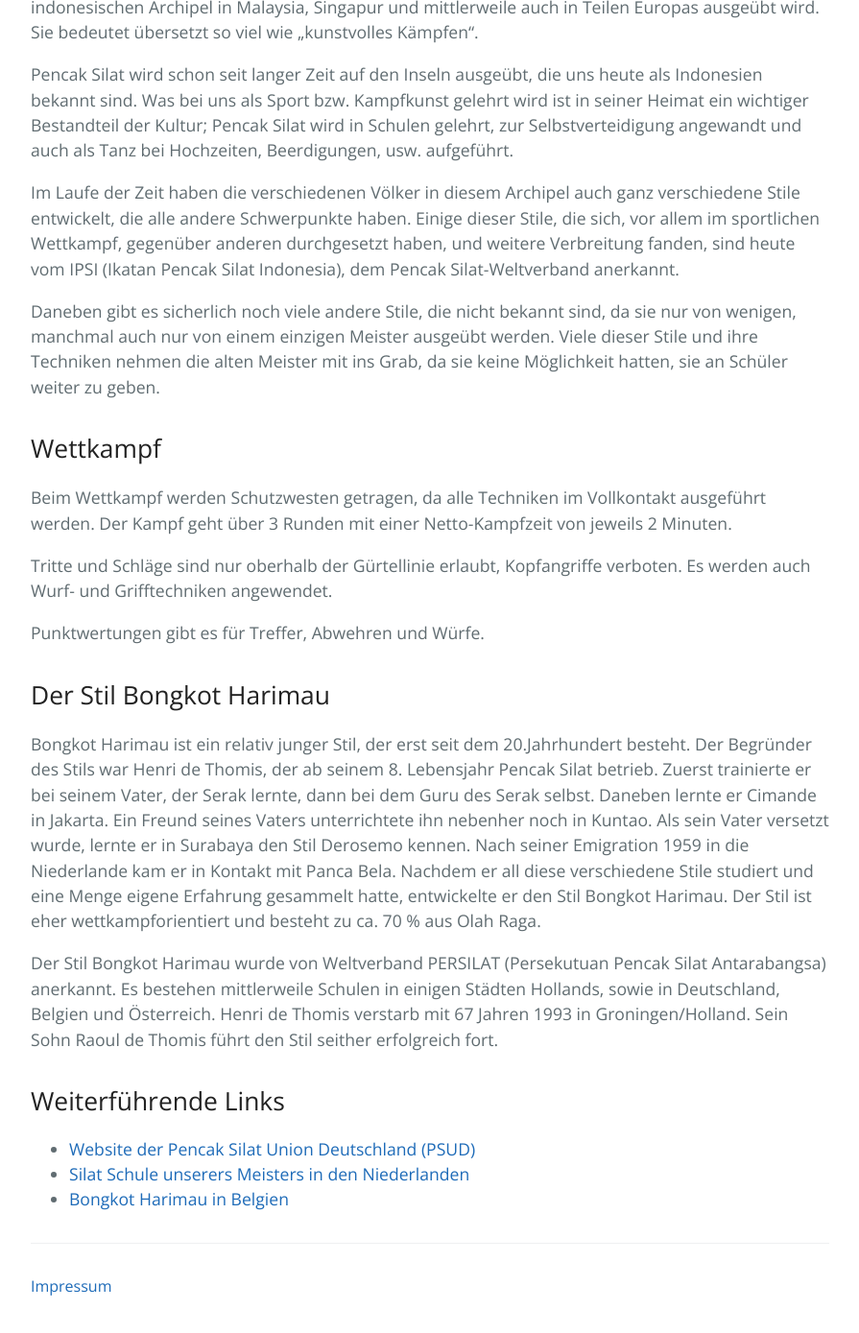
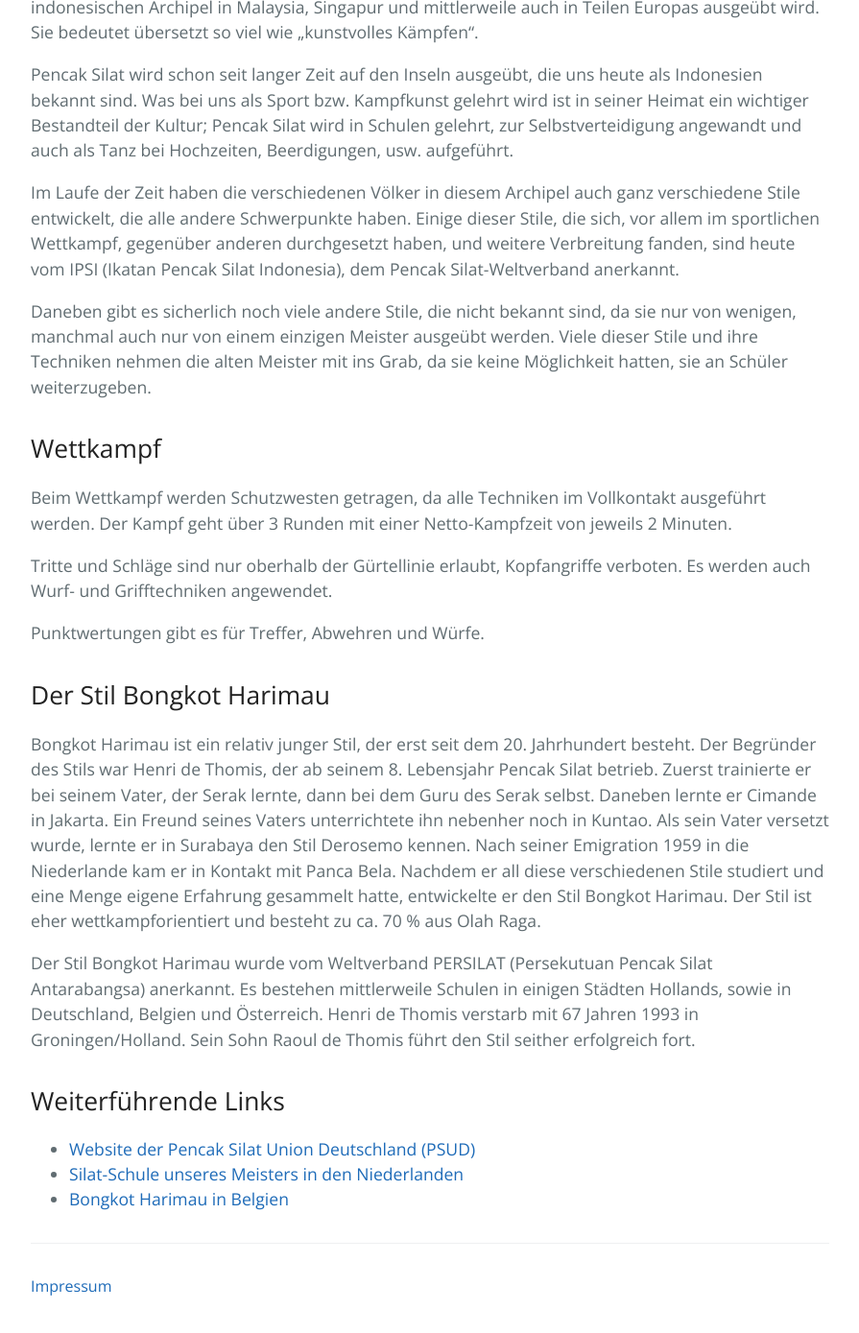
Before and after one commit to escapedcat/silat, a Jekyll site: the page built from _pages/pencak.md, in a window 1280 px wide and 1400 px high, scrolled down 1300 px. Shown: the top 1389 px of the window at 96% size, without its empty margins (192-1087 px from the left). Built offline with Jekyll 4.4.1, drawn with Linux system fonts in a browser that asks for light colours.

Commit message:
fix: correct typos on Pencak Silat and training pages
Co-Authored-By: Claude Opus 5 (1M context) <noreply@anthropic.com>

```diff
--- a/_pages/pencak.md
+++ b/_pages/pencak.md
@@ -27,7 +27,7 @@ Pencak Silat wird schon seit langer Zeit auf den Inseln ausgeübt, die uns heute
 
 Im Laufe der Zeit haben die verschiedenen Völker in diesem Archipel auch ganz verschiedene Stile entwickelt, die alle andere Schwerpunkte haben. Einige dieser Stile, die sich, vor allem im sportlichen Wettkampf, gegenüber anderen durchgesetzt haben, und weitere Verbreitung fanden, sind heute vom IPSI (Ikatan Pencak Silat Indonesia), dem Pencak Silat-Weltverband anerkannt.
 
-Daneben gibt es sicherlich noch viele andere Stile, die nicht bekannt sind, da sie nur von wenigen, manchmal auch nur von einem einzigen Meister ausgeübt werden. Viele dieser Stile und ihre Techniken nehmen die alten Meister mit ins Grab, da sie keine Möglichkeit hatten, sie an Schüler weiter zu geben.
+Daneben gibt es sicherlich noch viele andere Stile, die nicht bekannt sind, da sie nur von wenigen, manchmal auch nur von einem einzigen Meister ausgeübt werden. Viele dieser Stile und ihre Techniken nehmen die alten Meister mit ins Grab, da sie keine Möglichkeit hatten, sie an Schüler weiterzugeben.
 
 ## Wettkampf
 
@@ -39,14 +39,14 @@ Punktwertungen gibt es für Treffer, Abwehren und Würfe.
 
 ## Der Stil Bongkot Harimau
 
-Bongkot Harimau ist ein relativ junger Stil, der erst seit dem 20.Jahrhundert besteht. Der Begründer des Stils war Henri de Thomis, der ab seinem 8. Lebensjahr Pencak Silat betrieb. Zuerst trainierte er bei seinem Vater, der Serak lernte, dann bei dem Guru des Serak selbst. Daneben lernte er Cimande in Jakarta. Ein Freund seines Vaters unterrichtete ihn nebenher noch in Kuntao. Als sein Vater versetzt wurde, lernte er in Surabaya den Stil Derosemo kennen.
-Nach seiner Emigration 1959 in die Niederlande kam er in Kontakt mit Panca Bela. Nachdem er all diese verschiedene Stile studiert und eine Menge eigene Erfahrung gesammelt hatte, entwickelte er den Stil Bongkot Harimau. Der Stil ist eher wettkampforientiert und besteht zu ca. 70 % aus Olah Raga.
+Bongkot Harimau ist ein relativ junger Stil, der erst seit dem 20. Jahrhundert besteht. Der Begründer des Stils war Henri de Thomis, der ab seinem 8. Lebensjahr Pencak Silat betrieb. Zuerst trainierte er bei seinem Vater, der Serak lernte, dann bei dem Guru des Serak selbst. Daneben lernte er Cimande in Jakarta. Ein Freund seines Vaters unterrichtete ihn nebenher noch in Kuntao. Als sein Vater versetzt wurde, lernte er in Surabaya den Stil Derosemo kennen.
+Nach seiner Emigration 1959 in die Niederlande kam er in Kontakt mit Panca Bela. Nachdem er all diese verschiedenen Stile studiert und eine Menge eigene Erfahrung gesammelt hatte, entwickelte er den Stil Bongkot Harimau. Der Stil ist eher wettkampforientiert und besteht zu ca. 70 % aus Olah Raga.
 
-Der Stil Bongkot Harimau wurde von Weltverband PERSILAT (Persekutuan Pencak Silat Antarabangsa) anerkannt. Es bestehen mittlerweile Schulen in einigen Städten Hollands, sowie in Deutschland, Belgien und Österreich.
+Der Stil Bongkot Harimau wurde vom Weltverband PERSILAT (Persekutuan Pencak Silat Antarabangsa) anerkannt. Es bestehen mittlerweile Schulen in einigen Städten Hollands, sowie in Deutschland, Belgien und Österreich.
 Henri de Thomis verstarb mit 67 Jahren 1993 in Groningen/Holland. Sein Sohn Raoul de Thomis führt den Stil seither erfolgreich fort.
 
 ## Weiterführende Links
 
 - [Website der Pencak Silat Union Deutschland (PSUD)](https://www.psud.de)
-- [Silat Schule unserers Meisters in den Niederlanden](https://bongkot.jimdoweb.com/)
+- [Silat-Schule unseres Meisters in den Niederlanden](https://bongkot.jimdoweb.com/)
 - [Bongkot Harimau in Belgien](https://www.silatbelgium.be)
```
Also changed, not shown: _pages/training.md (+2 -2 lines).
